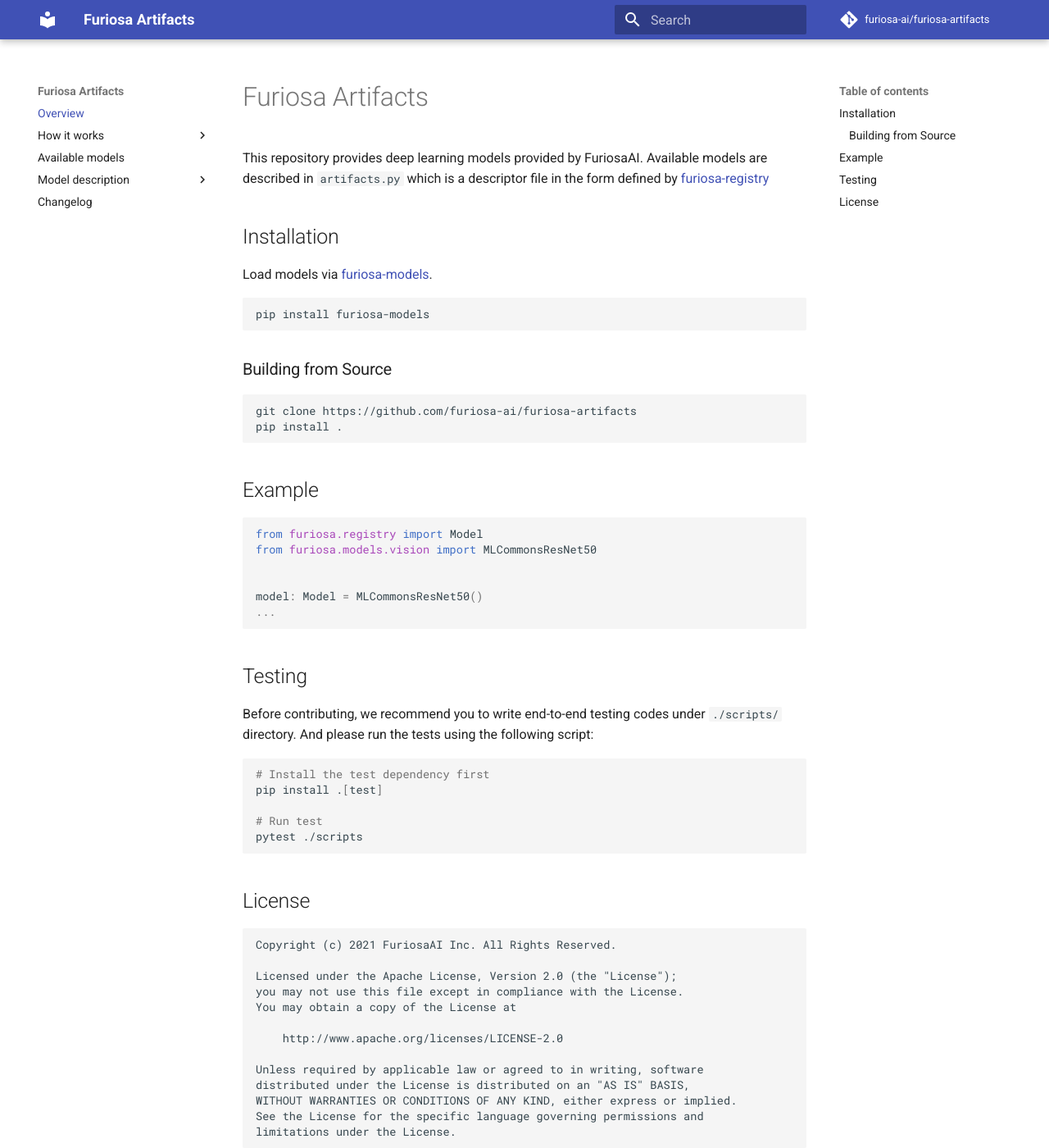
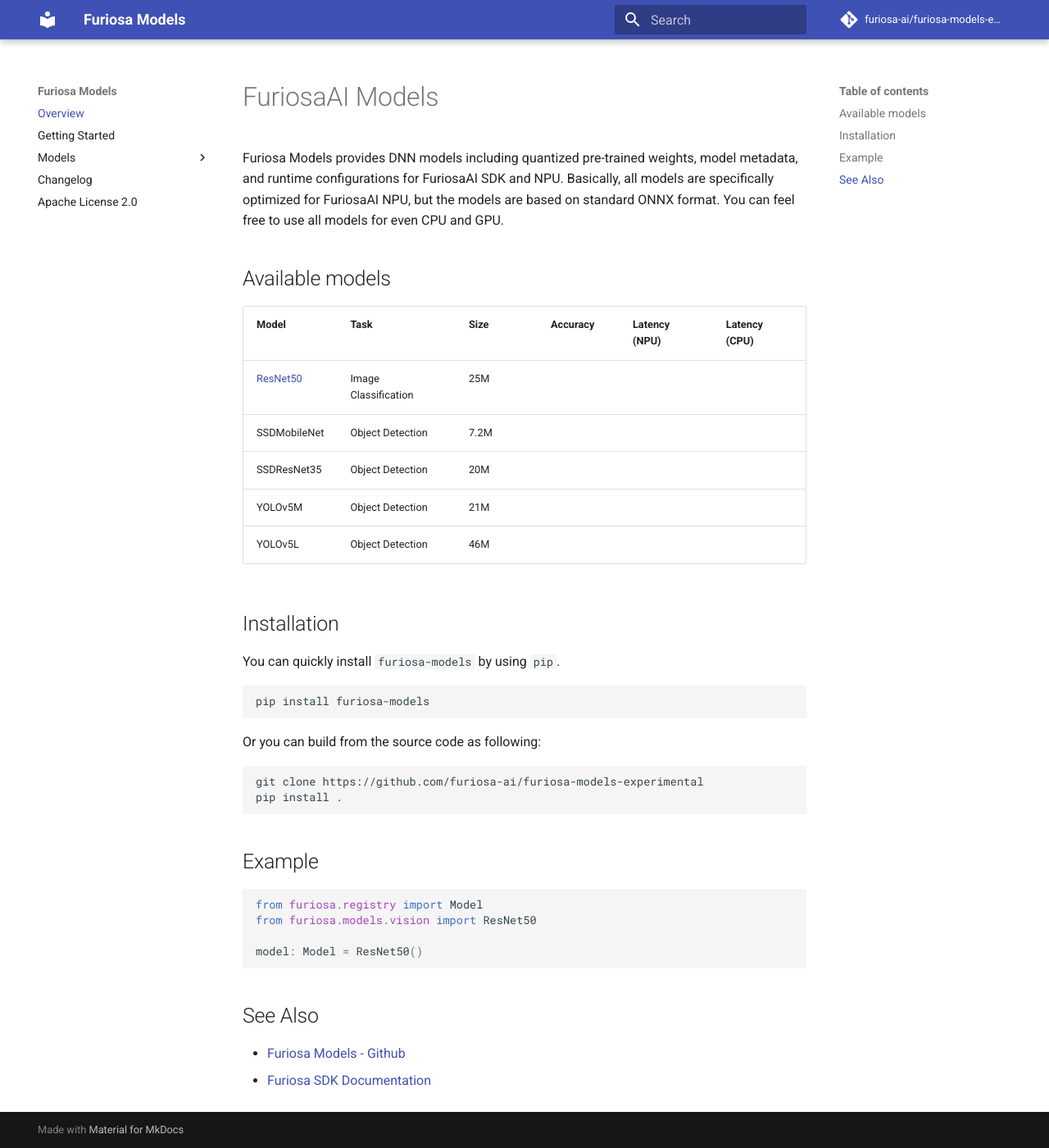
Before and after one commit to furiosa-ai/furiosa-models, an MkDocs documentation site: the page built from docs/index.md, in a window 1280 px wide and 1400 px high. Shown: the whole window at 82% size. Built offline with MkDocs 1.6.1 and Material for MkDocs 9.7.7, drawn with Linux system fonts in a browser that asks for light colours; comment, search, counter and statistics services are not loaded.

Commit message:
Change the documentation layout and resnet50 details

````diff
--- a/README.md
+++ b/README.md
@@ -1,20 +1,29 @@
-Furiosa Artifacts
-=================
+FuriosaAI Models
+======================
+Furiosa Models provides DNN models including quantized pre-trained weights, model metadata, and
+runtime configurations for FuriosaAI SDK and NPU. Basically, all models are specifically optimized for FuriosaAI NPU,
+but the models are based on standard ONNX format. You can feel free to use all models for even CPU and GPU.
 
-This repository provides deep learning models provided by FuriosaAI. Available models are described in `artifacts.py` which is a descriptor file in the form defined by [furiosa-registry](https://github.com/furiosa-ai/furiosa-sdk/tree/main/python/furiosa-registry/)
+## Available models
+
+| Model                               | Task                 | Size | Accuracy | Latency (NPU) | Latency (CPU) |
+|-------------------------------------|----------------------|------|----------|---------------|---------------|
+| [ResNet50](models/resnet50_v1.5.md) | Image Classification | 25M  |          |               |               |
+| SSDMobileNet                        | Object Detection     | 7.2M |          |               |               |
+| SSDResNet35                         | Object Detection     | 20M  |          |               |               |
+| YOLOv5M                             | Object Detection     | 21M  |          |               |               |
+| YOLOv5L                             | Object Detection     | 46M  |          |               |               |
 
 ## Installation
-
-Load models via [furiosa-models](https://github.com/furiosa-ai/furiosa-sdk/tree/main/python/furiosa-models).
-
+You can quickly install `furiosa-models` by using `pip`.
 ```sh
 pip install furiosa-models
 ```
 
-### Building from Source
+Or you can build from the source code as following:
 
 ```
-git clone https://github.com/furiosa-ai/furiosa-artifacts
+git clone https://github.com/furiosa-ai/furiosa-models-experimental
 pip install .
 ```
 
@@ -22,38 +31,11 @@
 
 ```python
 from furiosa.registry import Model
-from furiosa.models.vision import MLCommonsResNet50
+from furiosa.models.vision import ResNet50
 
-
-model: Model = MLCommonsResNet50()
-...
+model: Model = ResNet50()
 ```
 
-## Testing
-Before contributing, we recommend you to write end-to-end testing codes under `./scripts/` directory. And please run the tests using the following script:
-
-```sh
-# Install the test dependency first
-pip install .[test]
-
-# Run test
-pytest ./scripts
-```
-
-## License
-
-```
-Copyright (c) 2021 FuriosaAI Inc. All Rights Reserved.
-
-Licensed under the Apache License, Version 2.0 (the "License");
-you may not use this file except in compliance with the License.
-You may obtain a copy of the License at
-
-    http://www.apache.org/licenses/LICENSE-2.0
-
-Unless required by applicable law or agreed to in writing, software
-distributed under the License is distributed on an "AS IS" BASIS,
-WITHOUT WARRANTIES OR CONDITIONS OF ANY KIND, either express or implied.
-See the License for the specific language governing permissions and
-limitations under the License.
-```
+## See Also
+* [Furiosa Models - Github](https://github.com/furiosa-ai/furiosa-models-experimental)
+* [Furiosa SDK Documentation](https://furiosa-ai.github.io/docs/latest/en/)
--- /dev/null
+++ b/docs/requirements.txt
@@ -0,0 +1 @@
+mkdocs-material
--- a/mkdocs.yml
+++ b/mkdocs.yml
@@ -1,31 +1,25 @@
-site_name: Furiosa Artifacts
-site_description: Deep learning models provided by FuriosaAI
-site_url: https://furiosa-ai.github.io/furiosa-artifacts
+site_name: Furiosa Models
+site_description: DNN Models optimized for FuriosaAI NPU
+site_url: https://furiosa-ai.github.io/furiosa-models-experimental
 
 theme:
   name: material
 
-repo_name: furiosa-ai/furiosa-artifacts
-repo_url: https://github.com/furiosa-ai/furiosa-artifacts
+repo_name: furiosa-ai/furiosa-models-experimental
+repo_url: https://github.com/furiosa-ai/furiosa-models-experimental
 
 nav:
 - Overview: index.md
-- How it works:
-  - Publishing models: usage/publishing.md
-  - Loading models: usage/loading.md
-  - Running models: usage/running.md
-- Available models: models.md
-- Model description:
-  - Vision:
-    - Image classification:
-        # - EfficientNet v2 S: 'models/efficientnet_v2_s.md'
-        # - EfficientNet v2 M: 'models/efficientnet_v2_m.md'
+- getting_started.md
+- Models:
+    - Image Classification:
         - ResNet50 v1.5: 'models/resnet50_v1.5.md'
-    - Object detection:
+    - Object Detection:
+        - SSD MobileNet v1: 'models/ssd_mobilenet_v1.md'
         - SSD ResNet34: 'models/ssd_resnet34.md'
-        - SSD MobileNet v1: 'models/ssd_mobilenet_v1.md'
-
+        - YOLOv5: 'models/yolov5.md'
 - changelog.md
+- Apache License 2.0: 'https://github.com/furiosa-ai/furiosa-models-experimental/blob/main/LICENSE'
 
 markdown_extensions:
   - pymdownx.highlight:
````
Also changed, not shown: docs/getting_started.md (added, +1 -0 lines), docs/models.md (deleted, +0 -23 lines), docs/models/efficientnet_v2_m.md (deleted, +0 -1 lines), docs/models/efficientnet_v2_s.md (deleted, +0 -1 lines), docs/models/resnet50_v1.5.md (+35 -0 lines), docs/models/ssd_mobilenet_v1.md (deleted, +0 -1 lines), docs/models/ssd_resnet34.md (deleted, +0 -1 lines), docs/usage/publishing.md (deleted, +0 -88 lines).
